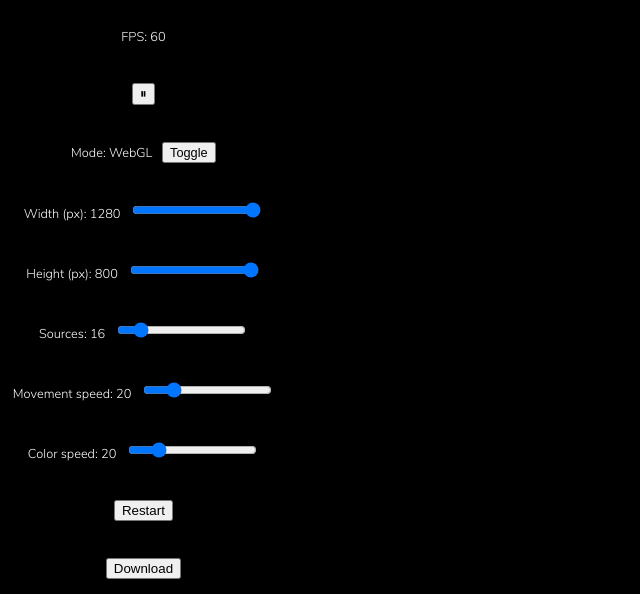
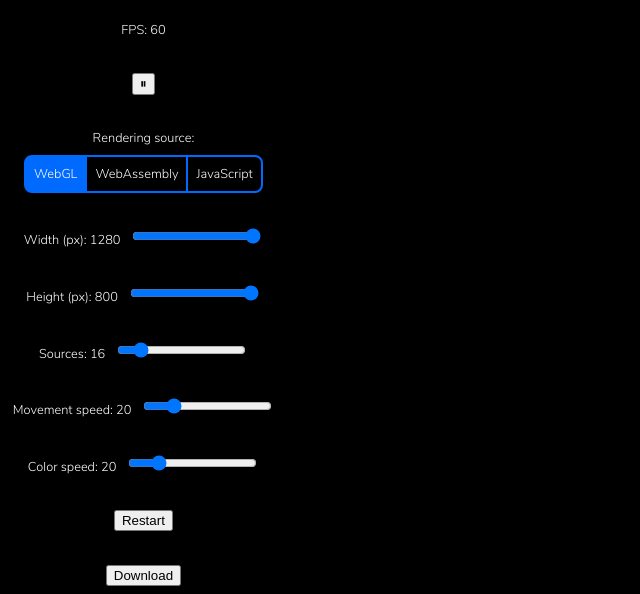
Before and after one commit to arpanlaha/spectrum, a website built with webpack: page src/index.html in a window 1280 px wide. Shown: the part 102-696 px from the top of the page, without its empty margins (0-640 px from the left). Built offline with nearby package versions, Linux system fonts and the light colour scheme; what wasm-spectrum would draw is missing.

Commit message:
swtich to mode selector from toggle

```diff
--- a/src/index.html
+++ b/src/index.html
@@ -30,10 +30,15 @@
       <h1>Spectrum</h1>
       <div id="fps"></div>
       <button id="play-pause" type="button"></button>
-      <div class="control">
-        <label for="toggle">Mode: <span id="mode"></span></label>
-        <button id="toggle" type="button">Toggle</button>
+      <div class="vertical-center">
+        <label for="modes">Rendering source:</label>
+        <div id="modes" class="horizontal-center">
+          <div id="mode-webgl" class="mode current-mode">WebGL</div>
+          <div id="mode-wasm" class="mode">WebAssembly</div>
+          <div id="mode-js" class="mode">JavaScript</div>
+        </div>
       </div>
+
       <div class="control">
         <label for="set-width">Width (px): <span id="width"></span></label>
         <input type="range" id="set-width" min="100" step="10" />
--- a/src/index.ts
+++ b/src/index.ts
@@ -11,12 +11,6 @@ const COLOR_SPEED_FACTOR = 0.005;
 
 type Mode = "webgl" | "wasm" | "js";
 
-const MODE_LABELS: Record<Mode, string> = {
-  webgl: "WebGL",
-  wasm: "WebAssembly",
-  js: "JavaScript",
-};
-
 const canvasWebgl = document.getElementById(
   "canvas-webgl"
 ) as HTMLCanvasElement;
@@ -25,8 +19,9 @@ const controls = document.getElementById("controls") as HTMLDivElement;
 const playPauseButton = document.getElementById(
   "play-pause"
 ) as HTMLButtonElement;
-const toggleButton = document.getElementById("toggle") as HTMLButtonElement;
-const modeText = document.getElementById("mode") as HTMLSpanElement;
+const modeWebgl = document.getElementById("mode-webgl") as HTMLDivElement;
+const modeWasm = document.getElementById("mode-wasm") as HTMLDivElement;
+const modeJs = document.getElementById("mode-js") as HTMLDivElement;
 const widthText = document.getElementById("width") as HTMLSpanElement;
 const setWidth = document.getElementById("set-width") as HTMLInputElement;
 const heightText = document.getElementById("height") as HTMLSpanElement;
@@ -317,7 +312,44 @@ playPauseButton.addEventListener("click", () => {
   }
 });
 
-modeText.textContent = MODE_LABELS[mode];
+const resetState = (): void => {
+  const newState = initialStates[mode];
+  width = newState.width;
+  height = newState.height;
+  canvas = newState.canvas;
+  numSources = newState.numSources;
+  movementSpeed = newState.movementSpeed;
+  colorSpeed = newState.colorSpeed;
+
+  restartSpectrum();
+};
+
+modeWebgl.addEventListener("click", () => {
+  if (mode !== "webgl") {
+    (mode === "wasm" ? modeWasm : modeJs).classList.remove("current-mode");
+    modeWebgl.classList.add("current-mode");
+  }
+  mode = "webgl";
+  resetState();
+});
+
+modeWasm.addEventListener("click", () => {
+  if (mode !== "wasm") {
+    (mode === "webgl" ? modeWebgl : modeJs).classList.remove("current-mode");
+    modeWasm.classList.add("current-mode");
+  }
+  mode = "wasm";
+  resetState();
+});
+
+modeJs.addEventListener("click", () => {
+  if (mode !== "js") {
+    (mode === "webgl" ? modeWebgl : modeWasm).classList.remove("current-mode");
+    modeJs.classList.add("current-mode");
+  }
+  mode = "js";
+  resetState();
+});
 
 setWidth.max = MAX_WIDTH.toString();
 setWidth.value = width.toString();
@@ -366,27 +398,6 @@ setColorSpeed.addEventListener("change", (e) => {
   restartSpectrum();
 });
 
-toggleButton.addEventListener("click", () => {
-  if (mode === "webgl") {
-    mode = "wasm";
-  } else if (mode === "wasm") {
-    mode = "js";
-  } else {
-    mode = "webgl";
-  }
-
-  const newState = initialStates[mode];
-  width = newState.width;
-  height = newState.height;
-  canvas = newState.canvas;
-  numSources = newState.numSources;
-  movementSpeed = newState.movementSpeed;
-  colorSpeed = newState.colorSpeed;
-
-  modeText.textContent = MODE_LABELS[mode];
-  restartSpectrum();
-});
-
 restartButton.addEventListener("click", () => {
   if (mode === "webgl") {
     spectrum = getNewSpectrumGL();
--- a/static/spectrum.css
+++ b/static/spectrum.css
@@ -25,6 +25,12 @@ body {
   align-items: center;
 }
 
+.horizontal-center {
+  display: flex;
+  flex-direction: row;
+  align-items: center;
+}
+
 .hide {
   display: none;
 }
@@ -34,7 +40,7 @@ body {
 }
 
 #controls {
-  background-color: hsla(0, 0%, 0%, 0.5);
+  background-color: hsla(0, 0%, 0%, 0.6);
   white-space: nowrap;
 }
 
@@ -85,3 +91,36 @@ h1 {
   opacity: 1;
   transition: opacity 0.2s;
 }
+
+#modes {
+  margin-top: 1vmin;
+}
+
+#mode-webgl {
+  border-radius: 1vmin 0 0 1vmin;
+  border-width: 2px 1px 2px 2px;
+}
+
+#mode-wasm {
+  border-width: 2px 1px 2px 1px;
+}
+
+#mode-js {
+  border-radius: 0 1vmin 1vmin 0;
+  border-width: 2px 2px 2px 1px;
+}
+
+.mode {
+  padding: 1vmin;
+  border: solid;
+  border-color: hsl(215, 100%, 50%);
+  cursor: pointer;
+}
+
+.mode:hover:not(.current-mode) {
+  background-color: hsla(215, 50%, 50%, 40%);
+}
+
+.current-mode {
+  background-color: hsl(215, 100%, 50%);
+}
```
